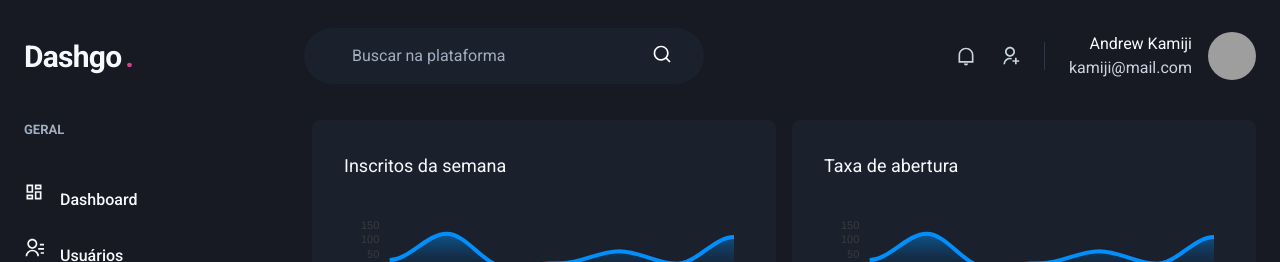
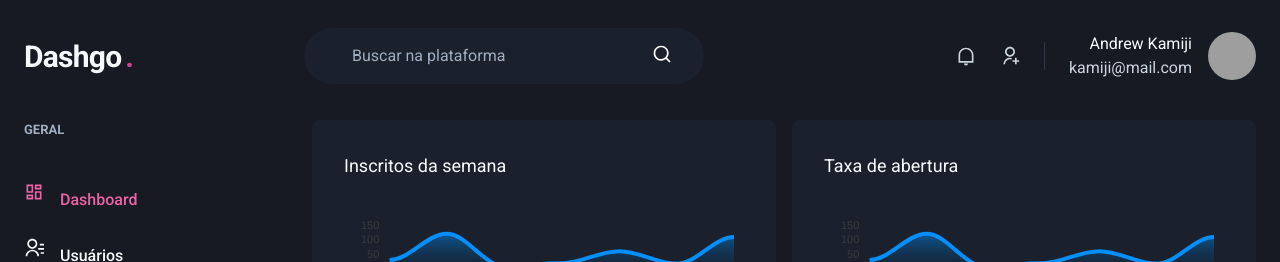
Before and after one commit to kamijidias/Dashgo, a Next.js app: page /dashboard in a window 1280 px wide. Shown: the top 262 px of the page. Built offline with nearby package versions, Linux system fonts and the light colour scheme; grey boxes are pictures that could not be loaded.

Commit message:
Sinalizando link ativo

```diff
--- /dev/null
+++ b/src/components/ActiveLink.tsx
@@ -0,0 +1,36 @@
+import Link, { LinkProps } from "next/link";
+import { useRouter } from "next/router";
+import { cloneElement, ReactElement } from 'react';
+
+interface ActiveLinkProps extends LinkProps {
+    children: ReactElement;
+    shouldMatchExactHref?: boolean;
+}
+
+export function ActiveLink({
+    children,
+    shouldMatchExactHref = false,
+    ...rest
+}: ActiveLinkProps) {
+    const { asPath } = useRouter()
+
+    let isActive = false;
+
+    if (shouldMatchExactHref && (asPath === rest.href || asPath === rest.as)) {
+        isActive = true;
+    }
+
+    if(!shouldMatchExactHref &&
+        (asPath.startsWith(String(rest.href)) ||
+        asPath.startsWith(String(rest.as)))) {
+            isActive = true;
+        }
+
+    return (
+        <Link {...rest}>
+            {cloneElement(children, {
+                color: isActive ? 'pink.400' : 'gray.50'
+            })}
+        </Link>
+    )
+}
--- a/src/components/Sidebar/NavLink.tsx
+++ b/src/components/Sidebar/NavLink.tsx
@@ -1,16 +1,21 @@
-import { Icon, Link, Text, LinkProps as ChakraLinkProps } from "@chakra-ui/react";
+import { Icon, Link as ChakraLink, Text, LinkProps as ChakraLinkProps } from "@chakra-ui/react";
 import { ElementType } from "react";
+
+import { ActiveLink } from "../ActiveLink";
 
 interface NavLinkProps extends ChakraLinkProps {
     icon: ElementType;
     children: string;
+    href: string;
 }
 
-export function NavLink({ icon, children, ...rest }: NavLinkProps) {
+export function NavLink({ icon, children, href, ...rest }: NavLinkProps) {
     return (
-        <Link display="flex" alignItems="center" {...rest}>
-            <Icon as={icon} fontSize="20" />
-            <Text mt="4" ml="4" fontWeight="medium">{children}</Text>
-        </Link>
+        <ActiveLink href={href} passHref>
+            <ChakraLink display="flex" alignItems="center" {...rest}>
+                <Icon as={icon} fontSize="20" />
+                <Text mt="4" ml="4" fontWeight="medium">{children}</Text>
+            </ChakraLink>
+        </ActiveLink>
     );
 }
--- a/src/components/Sidebar/SidebarNav.tsx
+++ b/src/components/Sidebar/SidebarNav.tsx
@@ -7,12 +7,12 @@
     return (
         <Stack spacing="12" align="flex-start">
             <NavSection title="GERAL">
-                <NavLink icon={RiDashboardLine}>Dashboard</NavLink>
-                <NavLink icon={RiContactsLine}>Usuários</NavLink>
+                <NavLink icon={RiDashboardLine} href="/dashboard">Dashboard</NavLink>
+                <NavLink icon={RiContactsLine} href="/users">Usuários</NavLink>
             </NavSection>
             <NavSection title="AUTOMAÇÃO">
-                <NavLink icon={RiInputMethodLine}>Formulários</NavLink>|
-                <NavLink icon={RiGitMergeLine}>Automação</NavLink>|
+                <NavLink icon={RiInputMethodLine} href="/forms">Formulários</NavLink>|
+                <NavLink icon={RiGitMergeLine} href="/automotion">Automação</NavLink>|
             </NavSection>
         </Stack>
     );
--- a/src/pages/users/create.tsx
+++ b/src/pages/users/create.tsx
@@ -1,4 +1,5 @@
 import { Box, Button, Divider, Flex, Heading, HStack, SimpleGrid, VStack } from "@chakra-ui/react";
+import Link from "next/link";
 import { Input } from "../../components/Form/Input";
 
 import { Header } from "../../components/Header";
@@ -31,7 +32,9 @@
 
                     <Flex mt="8" justify="flex-end">
                         <HStack spacing="4">
-                            <Button colorScheme="whiteAlpha">Cancelar</Button>
+                            <Link href="/users" passHref>
+                                <Button as="a" colorScheme="whiteAlpha">Cancelar</Button>
+                            </Link>
                             <Button colorScheme="pink">Salvar</Button>
                         </HStack>
                     </Flex>
--- a/src/pages/users/index.tsx
+++ b/src/pages/users/index.tsx
@@ -2,8 +2,8 @@
 import { Header } from "../../components/Header";
 import { Sidebar } from "../../components/Sidebar";
 
-import { RiAddLine, RiPencilLine } from 'react-icons/ri'
 import { Pagination } from "../../components/Pagination/";
+import Link from "next/link";
 
 export default function UserList() {
     const isWideVersion = useBreakpointValue({
@@ -23,6 +23,7 @@
                         <Heading size="lg" fontWeight="normal">
                             Usuários
                         </Heading>
+                        <Link href="/users/create" passHref>
                             <Button
                                 as="a"
                                 size="sm"
@@ -31,6 +32,7 @@
                             >
                                 Criar novo usuário
                             </Button>
+                        </Link>
                     </Flex>
 
                     <Table colorScheme="whiteAlpha">
```
Lines whose indentation alone changed are shown as unchanged.
